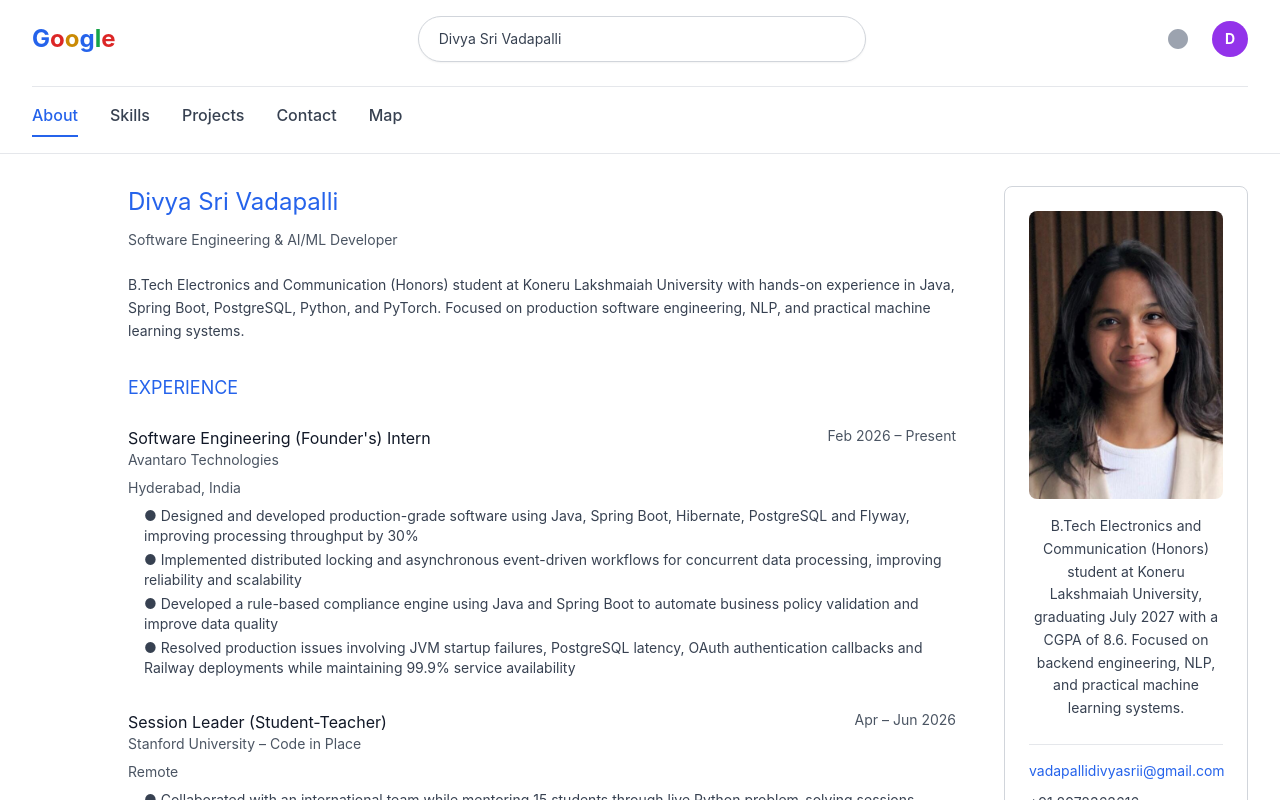
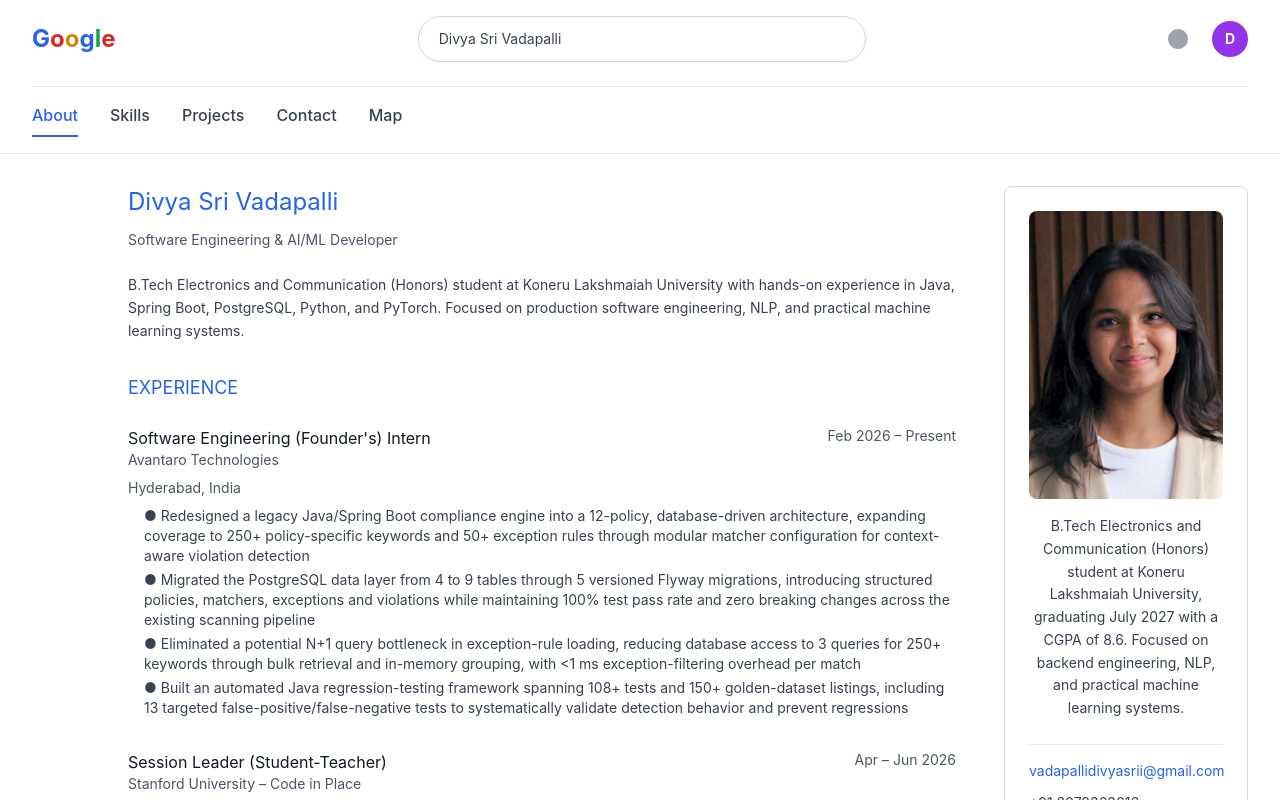
Before and after one commit to Divyavadapalli/Google-Resume-Portfolio, a Next.js app: page / in a window 1280 px wide. Shown: the top 800 px of the page. Built offline with nearby package versions, Linux system fonts and the light colour scheme.

Commit message:
Update Avantaro experience and fix TS deprecation config

```diff
--- a/app/page.tsx
+++ b/app/page.tsx
@@ -139,10 +139,10 @@
                 </div>
                 <p className="text-sm text-gray-600 mb-2">Hyderabad, India</p>
                 <ul className="text-gray-700 text-sm space-y-1 ml-4">
-                  <li>● Designed and developed production-grade software using Java, Spring Boot, Hibernate, PostgreSQL and Flyway, improving processing throughput by 30%</li>
-                  <li>● Implemented distributed locking and asynchronous event-driven workflows for concurrent data processing, improving reliability and scalability</li>
-                  <li>● Developed a rule-based compliance engine using Java and Spring Boot to automate business policy validation and improve data quality</li>
-                  <li>● Resolved production issues involving JVM startup failures, PostgreSQL latency, OAuth authentication callbacks and Railway deployments while maintaining 99.9% service availability</li>
+                  <li>● Redesigned a legacy Java/Spring Boot compliance engine into a 12-policy, database-driven architecture, expanding coverage to 250+ policy-specific keywords and 50+ exception rules through modular matcher configuration for context-aware violation detection</li>
+                  <li>● Migrated the PostgreSQL data layer from 4 to 9 tables through 5 versioned Flyway migrations, introducing structured policies, matchers, exceptions and violations while maintaining 100% test pass rate and zero breaking changes across the existing scanning pipeline</li>
+                  <li>● Eliminated a potential N+1 query bottleneck in exception-rule loading, reducing database access to 3 queries for 250+ keywords through bulk retrieval and in-memory grouping, with &lt;1 ms exception-filtering overhead per match</li>
+                  <li>● Built an automated Java regression-testing framework spanning 108+ tests and 150+ golden-dataset listings, including 13 targeted false-positive/false-negative tests to systematically validate detection behavior and prevent regressions</li>
                 </ul>
               </div>
 
--- a/tsconfig.json
+++ b/tsconfig.json
@@ -18,6 +18,7 @@
     "isolatedModules": true,
     "noEmit": true,
     "jsx": "preserve",
+    "ignoreDeprecations": "6.0",
     /* Linting */
     "strict": true,
     "noUnusedLocals": true,
```
